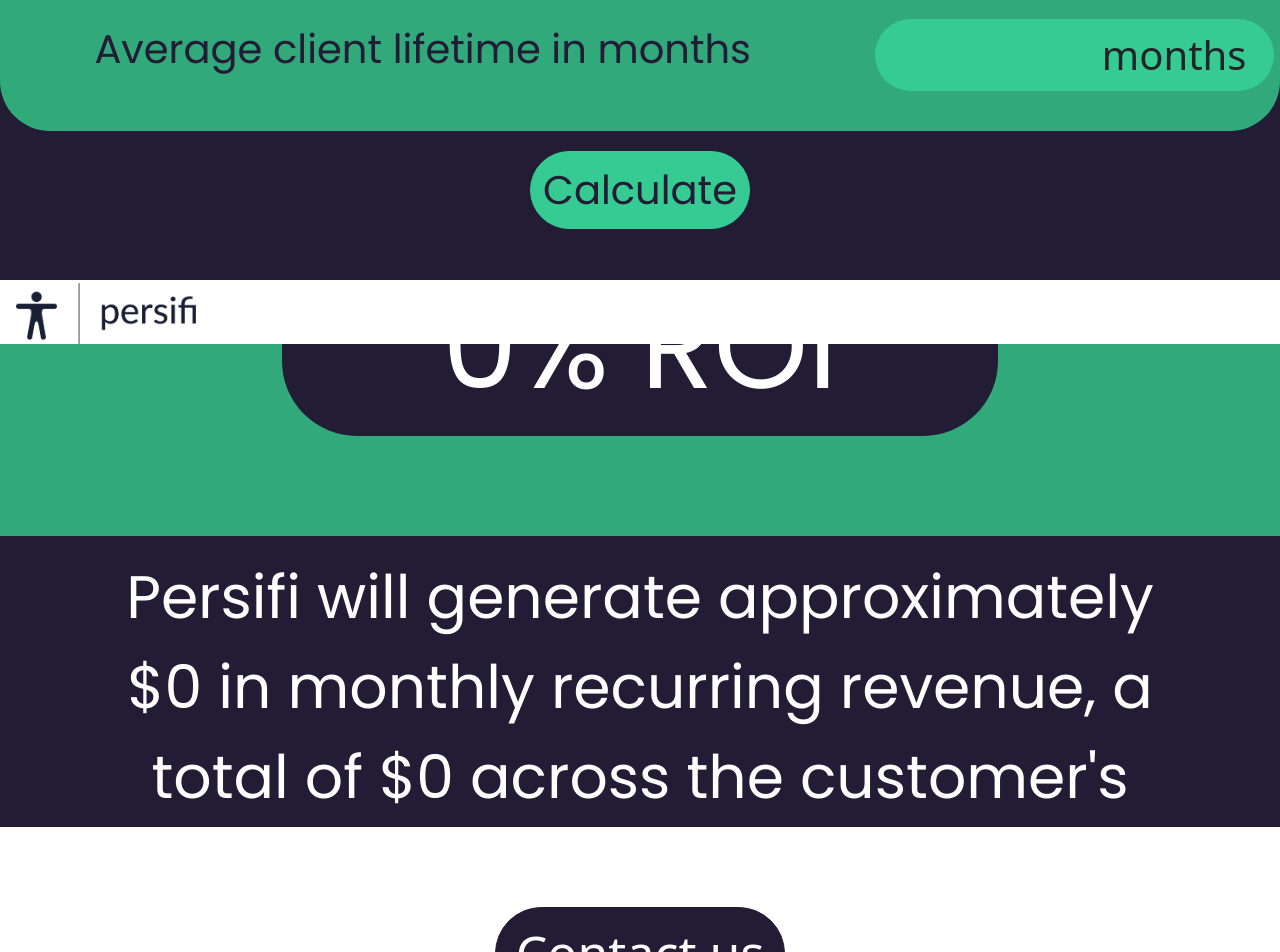
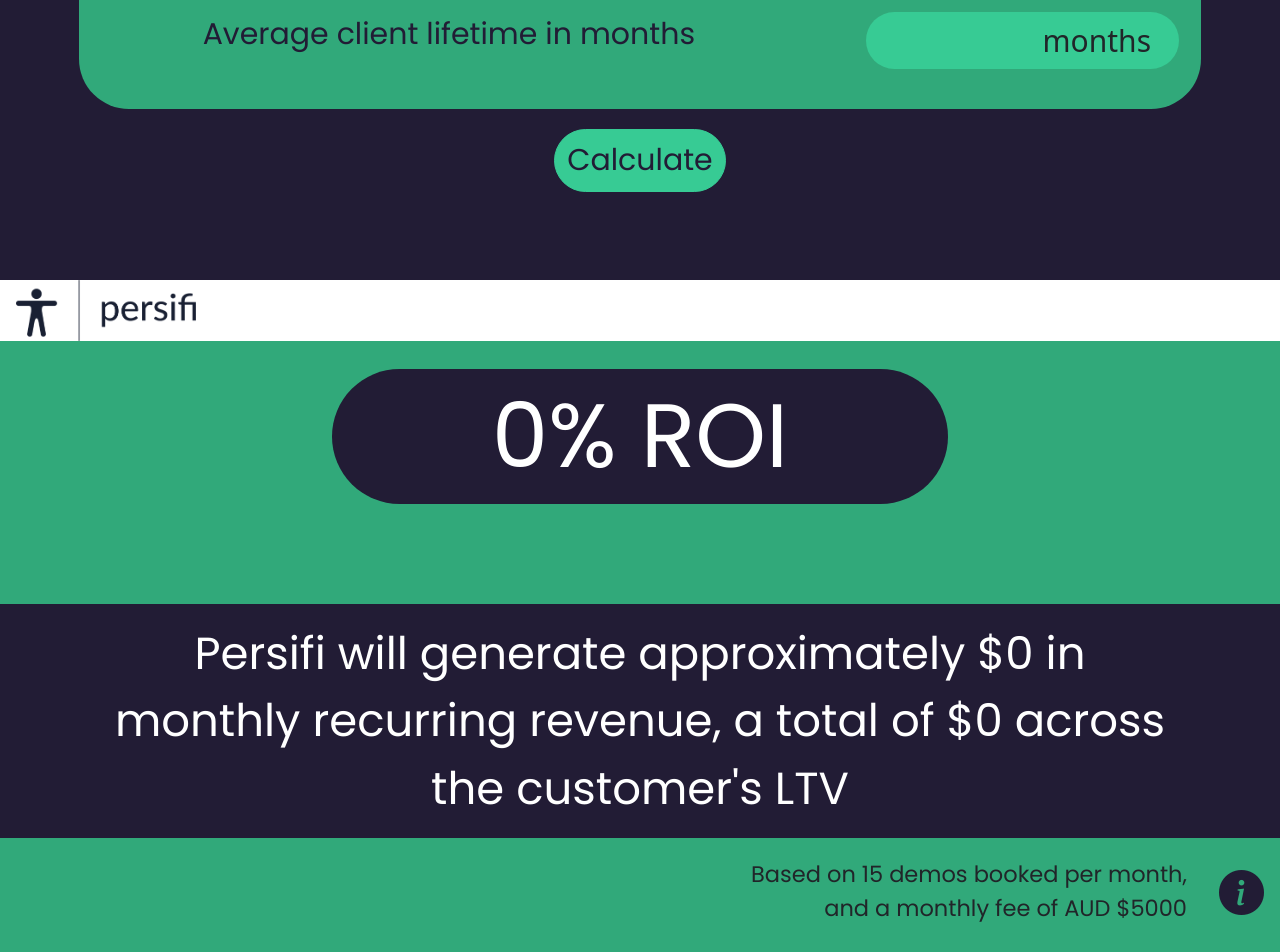
Before and after one commit to SamHutton1/persifi-roi-calculator, a Next.js app: page / in a window 1280 px wide. Shown: the part 520-1472 px from the top of the page. Built offline with nearby package versions, Linux system fonts and the light colour scheme.

Commit message:
actual mvp

```diff
--- a/package.json
+++ b/package.json
@@ -16,7 +16,6 @@
     "eslint-config-next": "13.1.6",
     "next": "13.1.6",
     "react": "18.2.0",
-    "react-dom": "18.2.0",
-    "react-number-format": "^5.1.3"
+    "react-dom": "18.2.0"
   }
 }
--- a/src/pages/_app.js
+++ b/src/pages/_app.js
@@ -3,7 +3,16 @@
 
 
 import '../styles/Home.css'
+import '../styles/Medium.css'
+
+import Head from 'next/head'
 
 export default function App({ Component, pageProps }) {
-  return <Component {...pageProps} />
+  return (
+    <>
+      <Head>
+        <meta name="viewport" content="width=device-width, initial-scale=1.0"/>
+      </Head>
+      <Component {...pageProps} />
+    </>)
 }
--- a/src/pages/index.js
+++ b/src/pages/index.js
@@ -3,7 +3,7 @@
 import { Poppins } from '@next/font/google'
 import { useState } from 'react'
 import Link from 'next/link'
-import { publicRuntimeConfig } from 'next.config'
+import { useRouter } from 'next/router'
 
 const poppins = Poppins({
   weight: '400',
@@ -26,13 +26,15 @@
   conversion rate`
   const thirdText = `Average client lifetime in months`
 
+  const router = useRouter();
+
 
   return (
     <>
       <div className='upper test'>
         <Head>
           <title>Persifi ROI Calculator</title>
-          <meta name="description" content="Generated by create next app" />
+          <meta name="description" content="Persifi ROI Calculator" />
           <meta name="viewport" content="width=device-width, initial-scale=1" />
           <link rel="icon" href="/favicon.ico" />
         </Head>
@@ -123,6 +125,17 @@
     setUpdatedClientLifeTime(clientLifeTime);
   }
 
+  function handleEnter(input, e) {
+    console.log(input)
+    setClientLifeTime(input);
+
+    console.log(e.key)
+    if (e.key === 'Enter') {
+      handleClick();
+      router.push('#result', undefined, {scroll: false});
+    }
+  }
+
 
 
   function calcButton() {
@@ -185,7 +198,7 @@
           </div>
           <div className="input-group col calc-right-side">
             <input type="text" className="form-control bottom" placeholder="" aria-label="Username" aria-describedby="client-lifetime"
-              onInput={e => setClientLifeTime(e.target.value)} />
+              onKeyUp={e => handleEnter(e.target.value, e)}/>
 
             <div className="input-group-append">
               <span className="input-group-text rounded-right" id="client-lifetime">months</span>
--- a/src/styles/Home.css
+++ b/src/styles/Home.css
@@ -23,7 +23,7 @@
 }
 
 .contact-sales-button {
-    margin: 5rem 0;
+    margin: 3rem 0;
     font-size: 50px;
     color: white;
     background-color: #221c35;
@@ -52,6 +52,7 @@
 .roi-container {
     display: flex;
     margin-bottom: 100px;
+
 }
 
 .roi-section {
@@ -63,9 +64,8 @@
     border-radius: 75px;
 }
 
-
 .mrr-and-ltv {
-    font-size: 60px;
+    font-size: 50px;
     color: white;
     width: 100%;
     background-color: #221c35;
--- /dev/null
+++ b/src/styles/Medium.css
@@ -0,0 +1,56 @@
+@media(max-width: 1500px) {
+    .roi-section {
+        font-size: 90px;
+    }
+
+    .mrr-and-ltv {
+        font-size: calc(60px * .75);
+    }
+
+    .contact-sales-button {
+        margin: 1rem 0;
+    }
+
+    .disclaimer {
+        font-size: calc(30px * .75);
+    }
+
+    .disclaimer-icon {
+        font-size: calc((30px *.75) * 2);
+    }
+
+    .value-heading {
+        font-size: calc(40px * 0.75);
+    }
+
+    .input-group>.form-control {
+        font-size: calc(40px * 0.75);
+    }
+
+    .input-group-text {
+        font-size: calc(40px * 0.75);
+    }
+
+    .input-group-text.rounded-right {
+        line-height: calc(60px * 0.75);
+    }
+
+    .calc-button {
+        font-size: calc(40px * 0.75);
+    }
+
+    .input-group>.form-control {
+        max-width: calc(300px * 0.75);
+    }
+
+    .input-group>.bottom {
+        max-width: calc(200px * 0.75);
+    }
+
+    .top-bit {
+        font-size: calc(40px * 0.75);
+    }
+
+
+
+}
```
Also changed, not shown: 1 other file (tests, documents, lock files or other folders).
